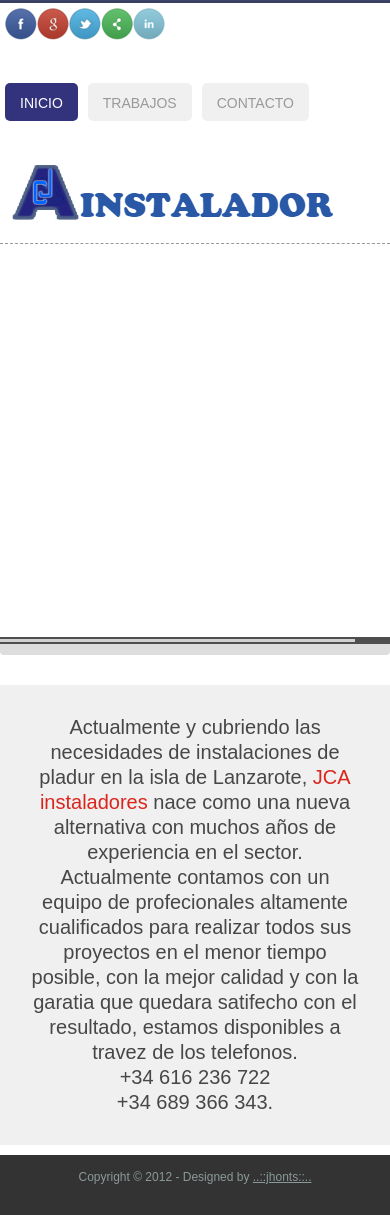
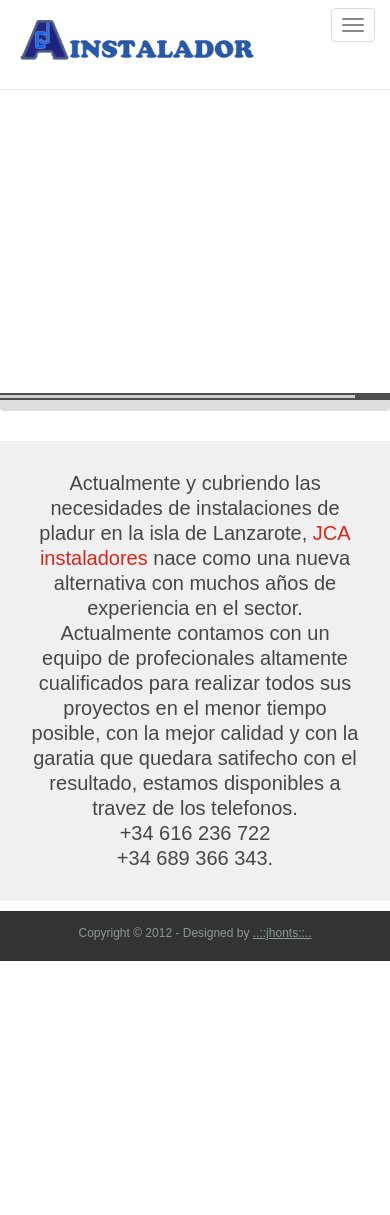
Before and after one commit to johnjce/jcainstalador, a PHP site: page / in a window 390 px wide. After the commit the page ends 961 px from the top, so only its background shows below. Run offline with PHP 8.4, Linux system fonts and the light colour scheme; data comes from the database, SQL or seed files in the repository; some libraries are stand-ins or nearby versions.

Commit message:
cambiado menu de frontend para usar responsive, arreglado formulario de contacto

```diff
--- a/assets/front/css/responsive.css
+++ b/assets/front/css/responsive.css
@@ -12,6 +12,8 @@ img{
 	height: auto;
    	width: auto\9; /* ie8 */
 }
+
+footer .copyright{height:50px;}
 
 @media only screen and (min-width: 768px) and (max-width: 959px) {
 	.wrap-header, .wrap-pagetop, #content, .zerogrid, .block02{width:768px;}
@@ -32,6 +34,20 @@ img{
 
 	.wrap-header {margin-top: 0px;height:150px;}
 
+    .row {
+        margin-right: 15px;
+        margin-left: 15px;
+    }
+
+    .col-xs-1, .col-sm-1, .col-md-1, .col-lg-1, .col-xs-2, .col-sm-2, .col-md-2, .col-lg-2, .col-xs-3, .col-sm-3, .col-md-3, .col-lg-3, .col-xs-4, .col-sm-4, .col-md-4, .col-lg-4, .col-xs-5, .col-sm-5, .col-md-5, .col-lg-5, .col-xs-6, .col-sm-6, .col-md-6, .col-lg-6, .col-xs-7, .col-sm-7, .col-md-7, .col-lg-7, .col-xs-8, .col-sm-8, .col-md-8, .col-lg-8, .col-xs-9, .col-sm-9, .col-md-9, .col-lg-9, .col-xs-10, .col-sm-10, .col-md-10, .col-lg-10, .col-xs-11, .col-sm-11, .col-md-11, .col-lg-11, .col-xs-12, .col-sm-12, .col-md-12, .col-lg-12 {
+        margin-top: 100px;
+    }
+
+    #main-content{
+        margin-top: 100px;
+    }
+
+
 
 }
 
@@ -41,18 +57,27 @@ img{
 	.wrap-header #logo{top:auto; bottom:10px;}
 
 	nav{top:20px; left:5px;}
+
 }
 
 @media only screen and (max-width: 479px) {
 	.zerogrid .col-1-3{width:100%;}
 
 	.wrap-header{height: 200px;}
-	.wrap-header #logo{top:auto; bottom:20px; left:5px;}
+	#navbar-brand{top:auto; bottom:20px; left:5px;}
 	.wrap-pagetop #search{top:45px; left:5px;}
 
 	nav{top:40px; left:5px;}
 
 	#main-content img{width:80%; height: 80%;}
 
-	footer .copyright{height:50px;}
+
 }
+
+@media only screen and (max-width: 422px) {
+    .logo{
+        max-width: 70%;
+        height: auto;
+        position: absolute;}
+
+}
--- a/assets/front/css/style.css
+++ b/assets/front/css/style.css
@@ -14,7 +14,7 @@ input, textarea, select {margin:0; padding:0px;}
 /* -------------------------------------------- */
 /* ------------------Style---------------------- */
 /* -------------------------------------------- */
-html, body {width:100%; padding:0; margin:0;}
+html, body {width:100%; padding:0; }
 body {background: #3b4467 url(../images/pattern22.png) ;color: #474747;font: 12px/25px Arial, Helvetica, sans-serif;}
 
 /*-------------------------*/
@@ -27,6 +27,9 @@ input.button {	margin: 0;	border: 0;	height: 24px;	padding: 0px 12px 0px 12px;}
 a.button:hover, input.button:hover {}
 
 .clearboth{ clear:both;}
+.space{
+   background:#FFF; height:80px; margin-top:50px;
+}
 /*--------------------*/
 /*-------------Grid */
 .zerogrid{ width: 960px; position: relative; margin: 0 auto; padding: 0;}
@@ -76,7 +79,18 @@ nav ul li:hover a{color:#ffffff;}
 #pagi li a.current, #pagi li a:hover {color: #ffffff;	background: #33327d;}
 
 /*-------------content */
-#content {width:960px; margin:0 auto; background-color:#FFF;}
+#content {width:960px; margin:0 auto; background-color:#FFF;margin-top: 95px;}
+.headerbg {
+    background-color: #fff;
+    padding: 0px;
+    height: 90px;
+    z-index:2;
+}
+.menus {
+    padding-top: 12px;
+    padding-right: 35px;
+    background-color: #fff;
+}
 
 .feature{margin-bottom:20px;}
 .welcome{margin: 0px 20px 20px 20px; padding: 30px; background:#F0F0F0; font-size:20px; text-align:center;}
--- a/view/headerF.php
+++ b/view/headerF.php
@@ -9,9 +9,17 @@
 	<meta name="description" content="<?php echo $datos[0]->description; ?>">
 	<meta name="author" content="johnjce.github.io/inicio/">
 	<meta name="viewport" content="width=device-width, initial-scale=1, maximum-scale=1">
+
+    <link href="//maxcdn.bootstrapcdn.com/bootstrap/3.3.0/css/bootstrap.min.css" rel="stylesheet" id="bootstrap-css">
+<script src="//maxcdn.bootstrapcdn.com/bootstrap/3.3.0/js/bootstrap.min.js"></script>
+<script src="//code.jquery.com/jquery-1.11.1.min.js"></script>
+
+
+    <link rel="stylesheet" href="./assets/back/plugins/bootstrap/bootstrap.css"/>
 	<link rel="stylesheet" href="./assets/front/css/style.css">
     <link rel="stylesheet" href="./assets/front/css/responsive.css">
 	<link rel='stylesheet' href="./assets/front/css/camera.css">
+
 
 	<!--[if lt IE 8]>
        <div style=' clear: both; text-align:center; position: relative;'>
@@ -27,10 +35,13 @@
 
 	<link href='./assets/front/images/favicon.ico' rel='icon' type='image/x-icon'/>
 
+
+    <script src="./assets/back/plugins/jquery-1.10.2.js"></script>
+    <script src="./assets/back/plugins/bootstrap/bootstrap.min.js"></script>
+
 	<script type='text/javascript' src='./assets/front/js/jquery.min.js'></script>
 	<script type='text/javascript' src='./assets/front/js/jquery.easing.1.3.js'></script>
     <script type='text/javascript' src='./assets/front/js/camera.min.js'></script>
-
     <script>
 		jQuery(function(){
 			jQuery('#camera_wrap').camera({
@@ -47,27 +58,30 @@
 <!--------------Header--------------->
 
 <header>
-	<div class="pagetop">
-		<div class="wrap-pagetop">
-			<div class="shareicons">
-				<ul>
-					<li><a href="#"><img src="./assets/front/images/facebook-icon.png" title="Facebook"/></a></li>
-					<li><a href="#"><img src="./assets/front/images/google-icon.png" title="Google+"/></a></li>
-					<li><a href="#"><img src="./assets/front/images/twitter-icon.png" title="Twitter"/></a></li>
-					<li><a href="#"><img src="./assets/front/images/sharethis-icon.png" title="Sharethis"/></a></li>
-					<li><a href="#"><img src="./assets/front/images/linkedin-icon.png" title="Linkedin"/></a></li>
-				</ul>
+    <div id="wrapper">
+        <nav class="navbar navbar-default navbar-fixed-top headerbg">
+            <div class="container">
+                <!-- Brand and toggle get grouped for better mobile display -->
+                <div class="navbar-header">
+                    <button type="button" class="navbar-toggle collapsed" data-toggle="collapse" data-target="#navbar-collapse-1">
+                        <span class="sr-only">Toggle navigation</span>
+                        <span class="icon-bar"></span>
+                        <span class="icon-bar"></span>
+                        <span class="icon-bar"></span>
+                    </button>
+                    <a class="navbar-brand logo" href="<?php echo $helper->url("index","index"); ?>">
+                        <img src="./assets/front/images/logo.png" alt="" />
+                    </a>
                 </div>
-		</div>
-	</div>
-	<div class="wrap-header">
-		<div id="logo"><a href="<?php echo $helper->url("index","index"); ?>"><img src="./assets/front/images/logo.png"/></a></div>
-		<nav>
-			<ul>
+
+                <div class="collapse navbar-collapse" id="navbar-collapse-1">
+                    <ul class="nav navbar-nav navbar-right menus">
                         <li <?php if(!isset($_GET['action']) || (isset($_GET['action']) && $_GET['action'] == "index")) echo "class='current'"; ?>><a href="<?php echo $helper->url("index","index"); ?>">Inicio</a></li>
                         <li <?php if(isset($_GET['action']) && $_GET['action'] == "trabajos") echo "class='current'"; ?>><a href="<?php echo $helper->url("index","trabajos"); ?>">Trabajos</a></li>
                         <li <?php if(isset($_GET['action']) && $_GET['action'] == "contacto") echo "class='current'"; ?>><a href="<?php echo $helper->url("index","contacto"); ?>">Contacto</a></li>
                     </ul>
+                </div>
+            </div>
         </nav>
     </div>
 </header>
```
Also changed, not shown: view/contactoView.php (+33 -12 lines). Lines whose indentation alone changed are shown as unchanged.
